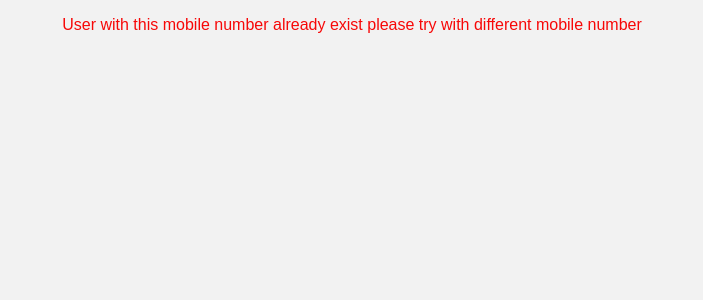
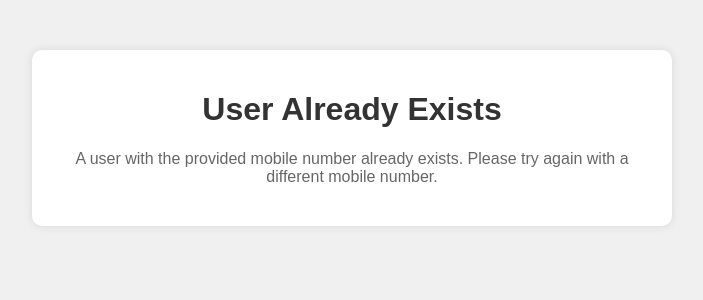
Before and after one commit to Hruthik5124/Aadharcard_registration_form, a Flask app: template templates/user_already_exist.html in a window 1280 px wide. Shown: the top 300 px of the page, without its empty margins (288-991 px from the left). Run offline with Flask 3, Linux system fonts and the light colour scheme; the template is opened without the code that fills it, so the values that code supplies are empty.

Commit message:
commit1 in class

```diff
--- a/app.py
+++ b/app.py
@@ -21,6 +21,7 @@ class User(db.Model):
     address = db.Column(db.Text, nullable=False)
     parent_name = db.Column(db.String(100), nullable=False)
     gender = db.Column(db.String(10), nullable=False)
+    state = db.Column(db.String(30), nullable=False)
     random_number = db.Column(db.String(12), nullable=False)
 
 
@@ -33,13 +34,14 @@ def registration_form():
         parent_name = request.form['parent_name']
         gender = request.form['gender']
         mobile = request.form['mobile']
+        state = request.form['state']
 
         existing_user = User.query.filter_by(mobile=mobile).first()
         if existing_user:
             return render_template('user_already_exist.html')
 
         random_number = generate_random_number(mobile)
-        new_user = User(name=name, dob=dob, address=address, parent_name=parent_name, gender=gender, mobile=mobile, random_number=random_number)
+        new_user = User(name=name, dob=dob, address=address, parent_name=parent_name, gender=gender, mobile=mobile, random_number=random_number, state=state)
         db.session.add(new_user)
         db.session.commit()
         # Encoding data using make() function
--- a/static/style.css
+++ b/static/style.css
@@ -100,6 +100,7 @@ form .buttton input:hover{
 
 textarea {
     resize: none;
+    border-radius: 5px;
 }
 
 select {
--- a/static/user_already_exist.css
+++ b/static/user_already_exist.css
@@ -1,20 +1,38 @@
 body {
     font-family: Arial, sans-serif;
-    background-color: #f2f2f2;
     margin: 0;
     padding: 0;
+    background-color: #f0f0f0;
 }
 
 .container {
-    max-width: 500px;
-    margin: 20px auto;
-    padding: 20px;
+    max-width: 600px;
+    margin: 50px auto;
     background-color: #fff;
     border-radius: 10px;
+    padding: 20px;
+    text-align: center;
     box-shadow: 0 0 10px rgba(0, 0, 0, 0.1);
 }
 
+h1 {
+    color: #333;
+}
+
 p {
-    text-align: center;
-    color: #f70808; /* Primary color */
+    color: #666;
+    margin-bottom: 20px;
 }
+
+a {
+    color: #fff;
+    background-color: #007bff;
+    text-decoration: none;
+    padding: 10px 20px;
+    border-radius: 5px;
+    transition: background-color 0.3s;
+}
+
+a:hover {
+    background-color: #0056b3;
+}
--- a/templates/registration_success.html
+++ b/templates/registration_success.html
@@ -14,7 +14,7 @@
     <img class="success_Aadhar_logo" src="../static/images/Aadhar_logo.png" alt="">
 
     <div class="success_menubar">
-        <h1 class="success_title">E-Aadhar</h1>
+        <h1 class="success_title">E-Aadhaar</h1>
     </div>
 
     <div class="card">
@@ -35,7 +35,8 @@
                 <h1 class="gov">Unique Identification Authority of India</h1>
         </div>
         <div class="user_details">
-            <p class="Enrollment_no">Enrollment No : 08080080888808800</p>
+
+            <p class="Enrollment_no" id="add">Enrollment No : {{ mobile }}</p>
             <p>To</p>
             <p>{{ name }}</p>
             <p>Father Name : {{ parent_name }}</p>
--- a/templates/user_already_exist.html
+++ b/templates/user_already_exist.html
@@ -3,10 +3,13 @@
 <head>
     <meta charset="UTF-8">
     <meta name="viewport" content="width=device-width, initial-scale=1.0">
+    <title>User Already Exists</title>
     <link rel="stylesheet" href="../static/user_already_exist.css">
-    <title>Registration Failed</title>
 </head>
 <body>
-    <p>User with this mobile number already exist please try with different mobile number</p>
+    <div class="container">
+        <h1>User Already Exists</h1>
+        <p>A user with the provided mobile number already exists. Please try again with a different mobile number.</p>
+    </div>
 </body>
 </html>
```
Also changed, not shown: templates/registration_form.html (+12 -10 lines), instance/aadhar.db.
